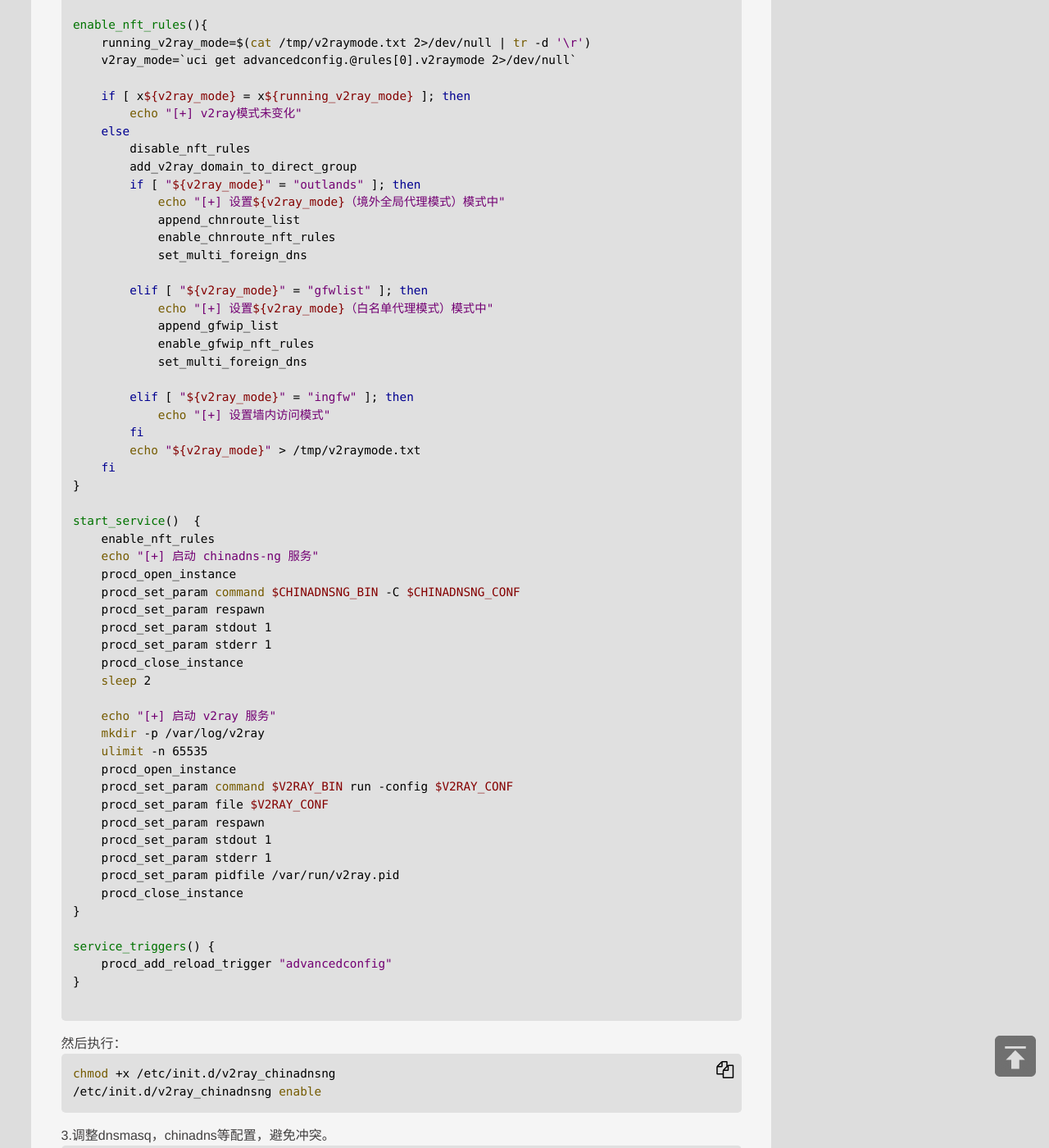
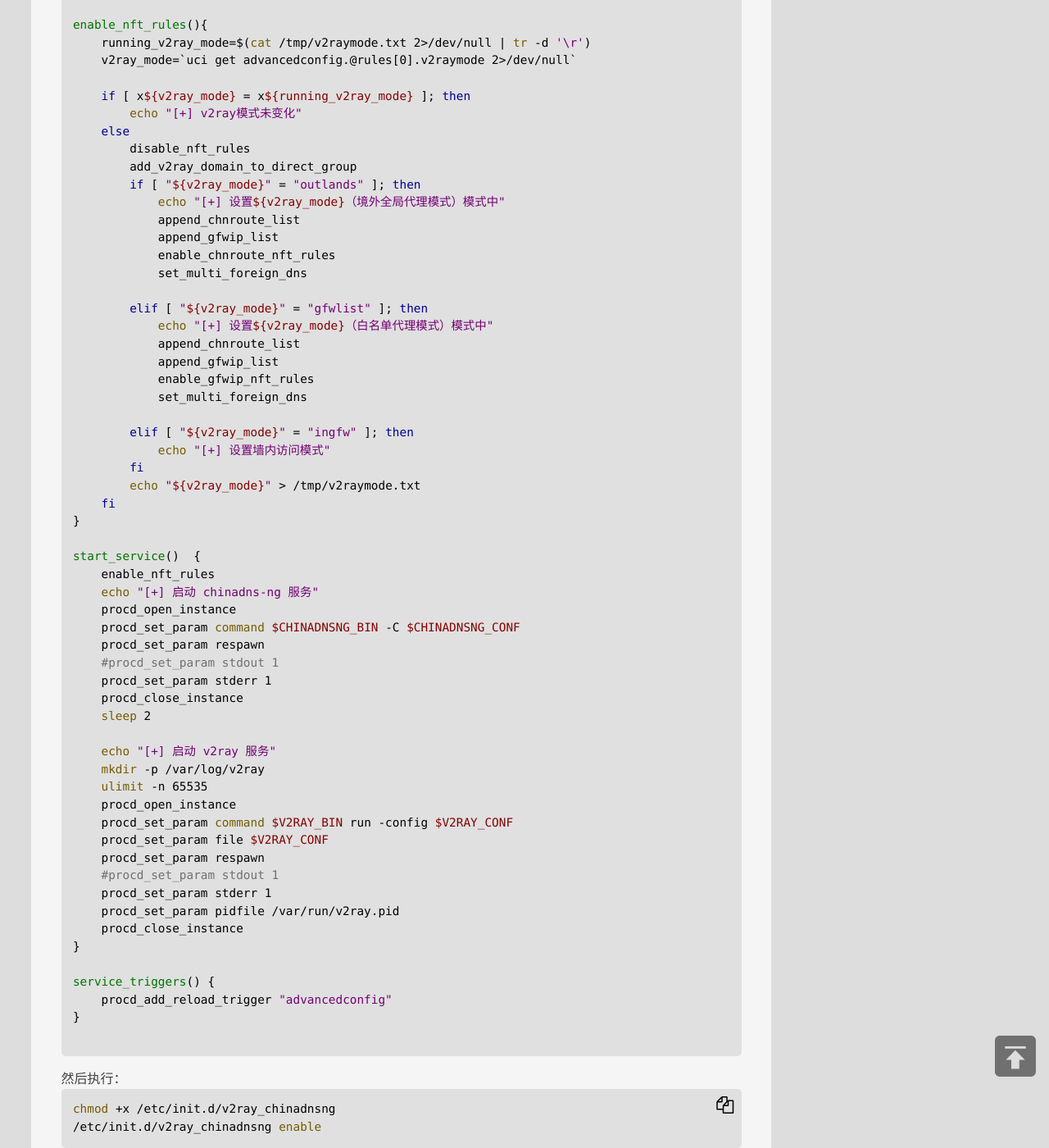
Before and after one commit to jibenfa/jibenfa.github.com, a Jekyll site: the page built from _posts/2025-08-19-E59CA8openwrtE4B88BE4BDBFE794A8chinadns-ngE690ADE9858Dv2rayE5AE9EE78EB0E9808FE6988EE4BBA3E79086.md, in a window 1280 px wide and 1400 px high, scrolled down 10439 px. Shown: the whole window at 82% size. Built offline with Jekyll 4.4.1, drawn with Linux system fonts in a browser that asks for light colours.

Commit message:
Update 2025-08-19-E59CA8openwrtE4B88BE4BDBFE794A8chinadns-ngE690ADE9858Dv2rayE5AE9EE78EB0E9808FE6988EE4BBA3E79086.md

```diff
--- a/_posts/2025-08-19-E59CA8openwrtE4B88BE4BDBFE794A8chinadns-ngE690ADE9858Dv2rayE5AE9EE78EB0E9808FE6988EE4BBA3E79086.md
+++ b/_posts/2025-08-19-E59CA8openwrtE4B88BE4BDBFE794A8chinadns-ngE690ADE9858Dv2rayE5AE9EE78EB0E9808FE6988EE4BBA3E79086.md
@@ -503,11 +503,13 @@ enable_nft_rules(){
         if [ "${v2ray_mode}" = "outlands" ]; then
             echo "[+] 设置${v2ray_mode}（境外全局代理模式）模式中"
             append_chnroute_list
+            append_gfwip_list
             enable_chnroute_nft_rules
             set_multi_foreign_dns
 
         elif [ "${v2ray_mode}" = "gfwlist" ]; then
             echo "[+] 设置${v2ray_mode}（白名单代理模式）模式中"
+            append_chnroute_list
             append_gfwip_list
             enable_gfwip_nft_rules
             set_multi_foreign_dns
@@ -525,7 +527,7 @@ start_service()  {
     procd_open_instance
     procd_set_param command $CHINADNSNG_BIN -C $CHINADNSNG_CONF
     procd_set_param respawn
-    procd_set_param stdout 1
+    #procd_set_param stdout 1
     procd_set_param stderr 1
     procd_close_instance
     sleep 2
@@ -537,7 +539,7 @@ start_service()  {
     procd_set_param command $V2RAY_BIN run -config $V2RAY_CONF
     procd_set_param file $V2RAY_CONF
     procd_set_param respawn
-    procd_set_param stdout 1
+    #procd_set_param stdout 1
     procd_set_param stderr 1
     procd_set_param pidfile /var/run/v2ray.pid
     procd_close_instance
```
